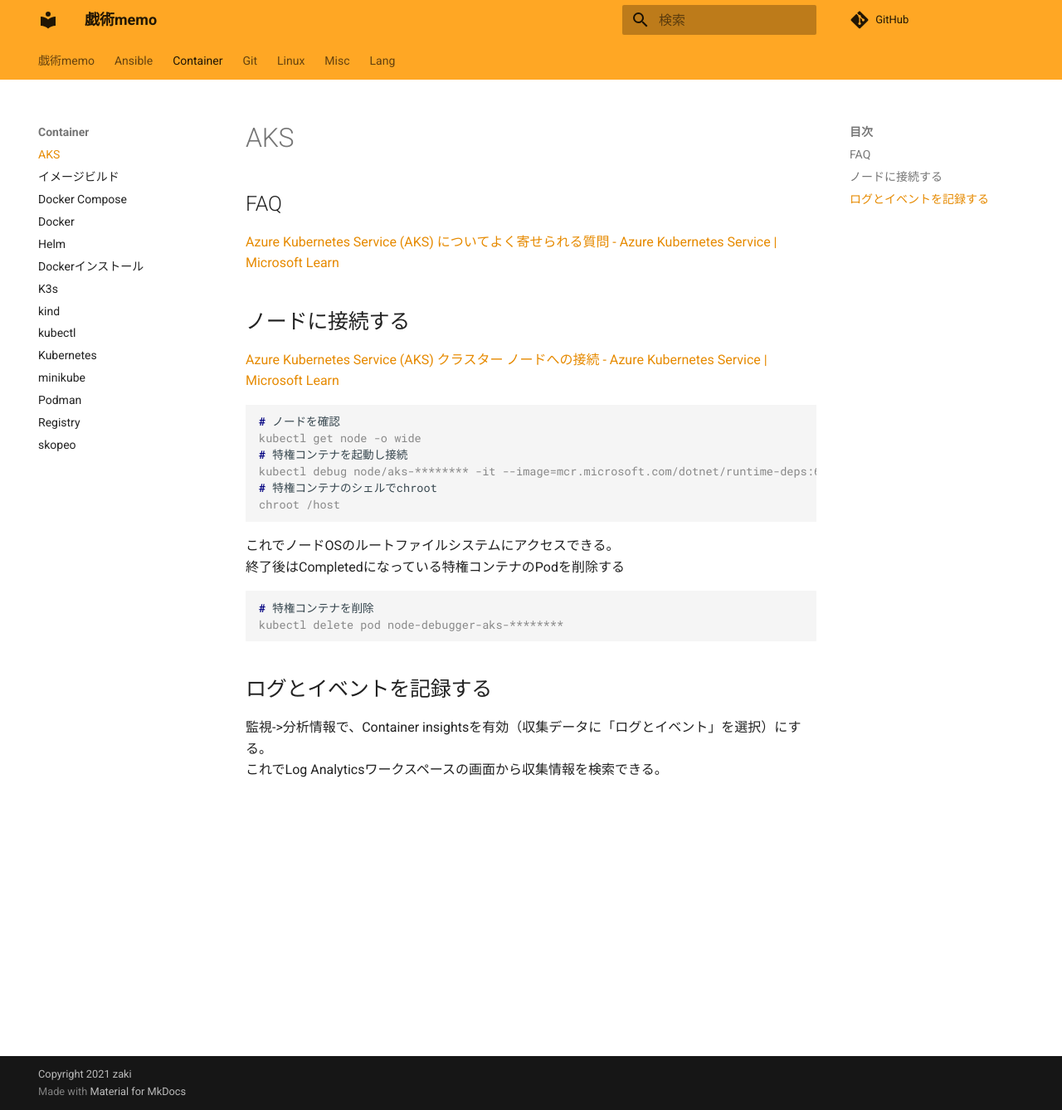
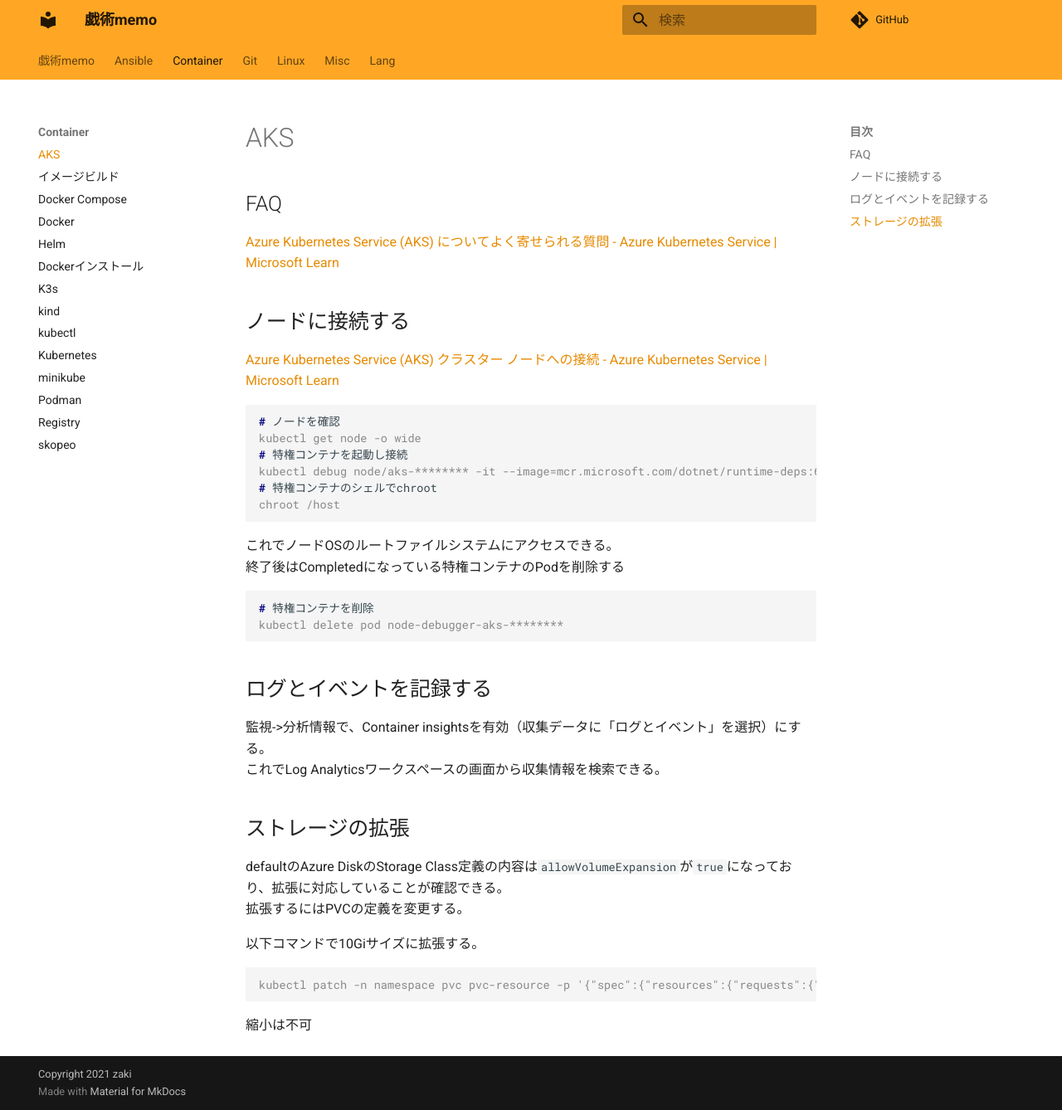
Before and after one commit to zaki-lknr/docs, an MkDocs documentation site: the page built from docs/Container/AKS.md, in a window 1280 px wide and 1338 px high. Shown: the whole window at 83% size. Built offline with MkDocs 1.6.1 and Material for MkDocs 9.7.7, drawn with Linux system fonts in a browser that asks for light colours; comment, search, counter and statistics services are not loaded.

Commit message:
add: container/AKS: PVサイズ拡張

````diff
--- a/docs/Container/AKS.md
+++ b/docs/Container/AKS.md
@@ -29,3 +29,16 @@ kubectl delete pod node-debugger-aks-********
 
 監視->分析情報で、Container insightsを有効（収集データに「ログとイベント」を選択）にする。
 これでLog Analyticsワークスペースの画面から収集情報を検索できる。
+
+## ストレージの拡張
+
+defaultのAzure DiskのStorage Class定義の内容は`allowVolumeExpansion`が`true`になっており、拡張に対応していることが確認できる。
+拡張するにはPVCの定義を変更する。
+
+以下コマンドで10Giサイズに拡張する。
+
+```console
+kubectl patch -n namespace pvc pvc-resource -p '{"spec":{"resources":{"requests":{"storage": "10Gi"}}}}'
+```
+
+縮小は不可
````
